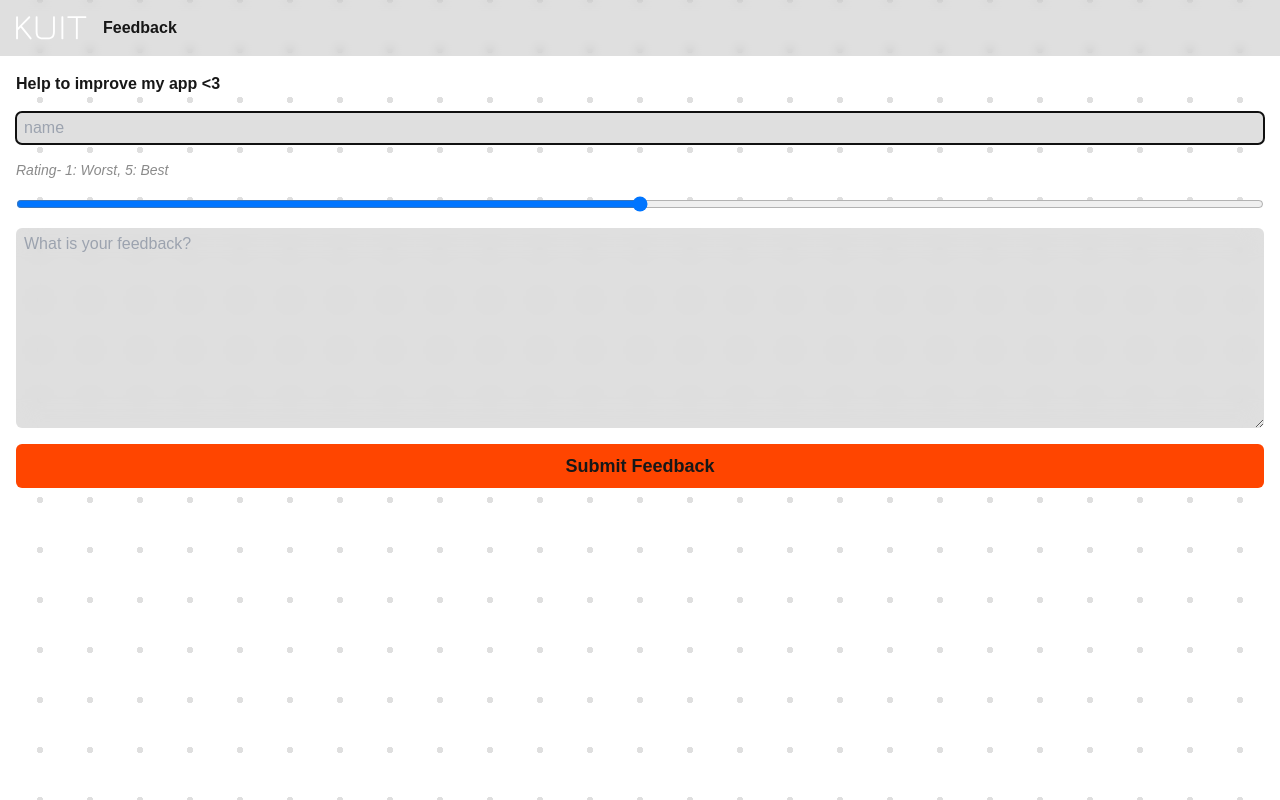
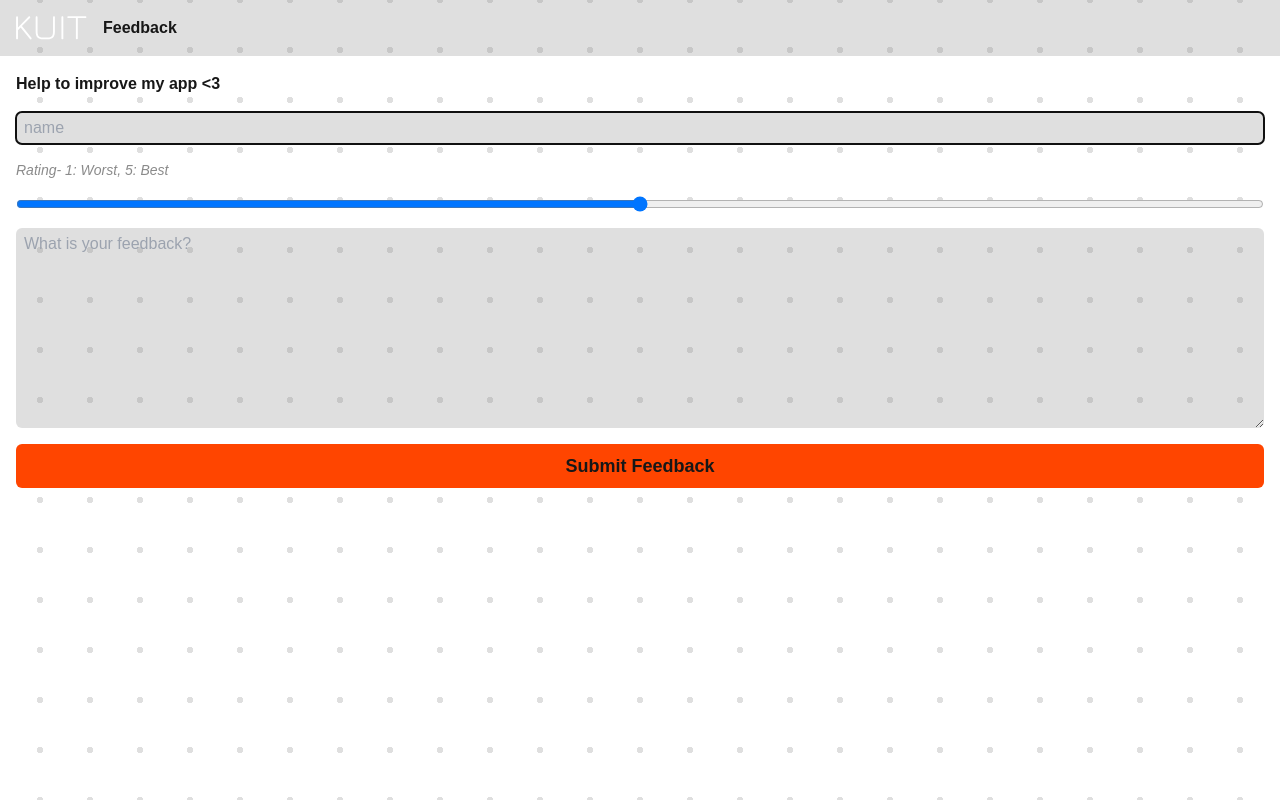
Before and after one commit to noahSnbr07/kuit, a Next.js app: page /feedback in a window 1280 px wide. Built offline with nearby package versions, Linux system fonts and the light colour scheme.

Commit message:
removed blur for performance

```diff
--- a/src/app/components/wrapper.tsx
+++ b/src/app/components/wrapper.tsx
@@ -14,7 +14,7 @@ export default async function Wrapper({ title, children }: _props) {
 
     return (
         <div className="size-full flex flex-col">
-            <header className="bg-stack p-4 gap-4 backdrop-blur-sm">
+            <header className="bg-stack p-4 gap-4">
                 <nav className="flex gap-4 items-center">
                     <Link
                         href={"/home"}>
--- a/src/app/feedback/components/form.tsx
+++ b/src/app/feedback/components/form.tsx
@@ -47,7 +47,7 @@ export default function Form() {
                 required
                 name="name"
                 type="text"
-                className="px-2 py-1 bg-stack rounded-md backdrop-blur-sm"
+                className="px-2 py-1 bg-stack rounded-md"
                 placeholder="name"
             />
 
@@ -61,7 +61,7 @@ export default function Form() {
                 name="rating"
             />
             <textarea
-                className="backdrop-blur-md bg-stack rounded-md px-2 py-1"
+                className="bg-stack rounded-md px-2 py-1"
                 placeholder="What is your feedback?"
                 required
                 rows={8}
--- a/src/app/habit/components/form.tsx
+++ b/src/app/habit/components/form.tsx
@@ -46,7 +46,7 @@ export default function Form() {
                 required
                 name="name"
                 type="text"
-                className="px-2 py-1 bg-stack rounded-md backdrop-blur-sm"
+                className="px-2 py-1 bg-stack rounded-md"
                 placeholder="name"
             />
 
--- a/src/app/home/components/card.tsx
+++ b/src/app/home/components/card.tsx
@@ -9,7 +9,7 @@ export default async function Card({ title, children }: _props) {
 
     return (
         <div
-            className="flex flex-col rounded-lg gap-2 p-4 bg-stack backdrop-blur-sm">
+            className="flex flex-col rounded-lg gap-2 p-4 bg-stack">
             <b className="text-xs opacity-50"> {title} </b>
             {children}
         </div>
--- a/src/app/home/components/coder-cat.tsx
+++ b/src/app/home/components/coder-cat.tsx
@@ -11,6 +11,7 @@ export default async function CoderCat() {
     return (
         <div className="w-full flex flex-col gap-2">
             <Image
+                unoptimized
                 className="rounded-md"
                 src={catCode}
                 title="Coder Cat"
--- a/src/app/list/page.tsx
+++ b/src/app/list/page.tsx
@@ -15,7 +15,9 @@ export default async function page() {
     return (
         <div className="size-full flex flex-col gap-4 p-4">
             <b> See your tracked habits </b>
-            <HabitList habits={habits} />
+            <div className="bg-stack rounded-md p-2">
+                <HabitList habits={habits} />
+            </div>
         </div>
     );
 }
--- a/src/app/settings/components/logout-button.tsx
+++ b/src/app/settings/components/logout-button.tsx
@@ -9,7 +9,7 @@ export default async function LogoutButton() {
         <form
             method="POST"
             action={logout}
-            className="bg-stack rounded-lg backdrop-blur-sm"
+            className="bg-stack rounded-lg"
         >
             <button
                 className="p-4 flex gap-4 items-center size-full"
```
